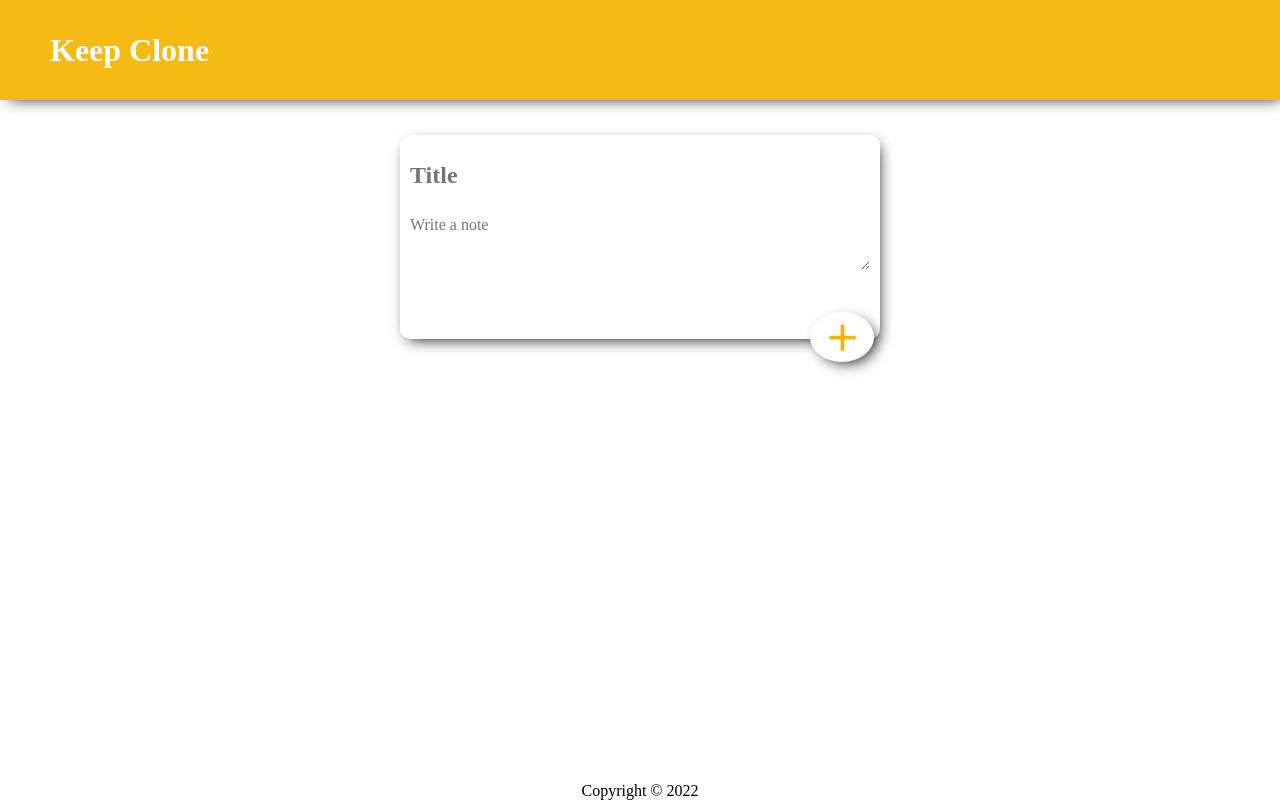
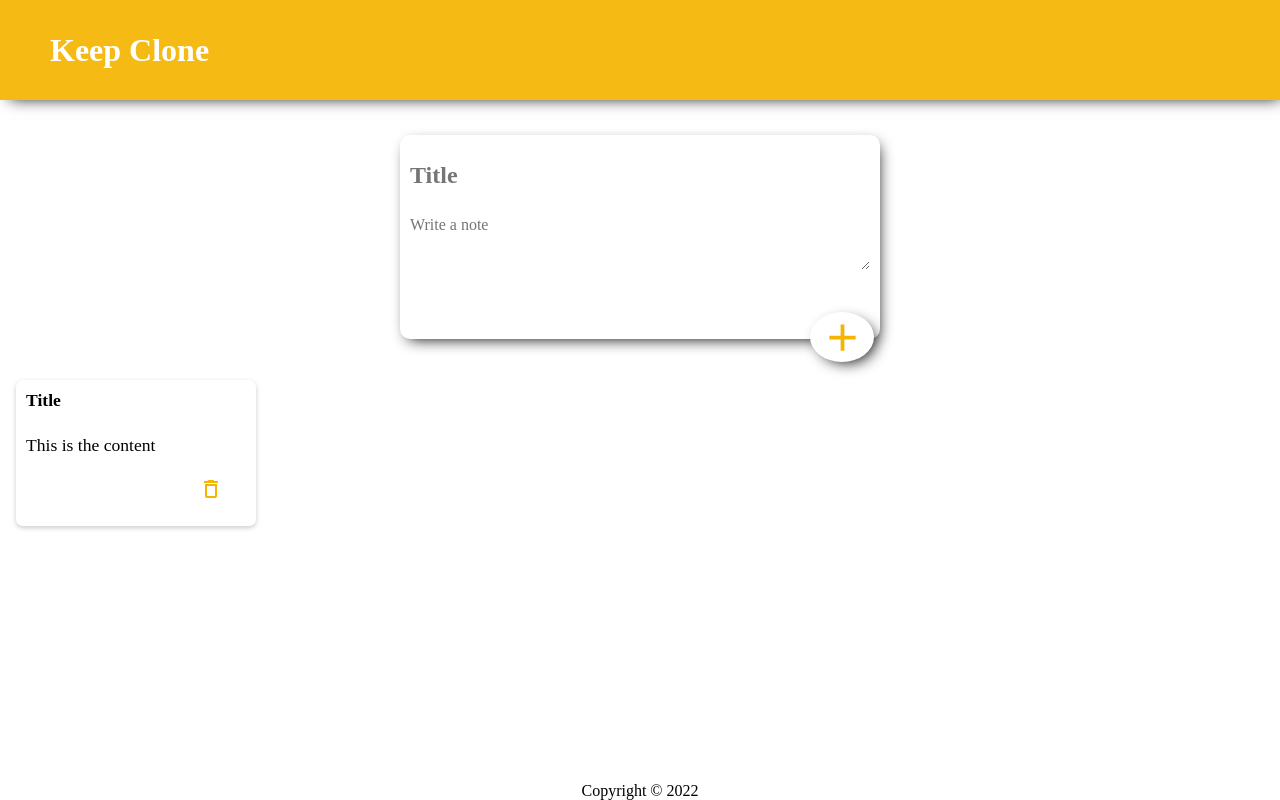
Before and after one commit to anuragyadav20062002/Google-Keep-Clone-React, a React (Create React App) app: page / in a window 1280 px wide. Built offline with nearby package versions, Linux system fonts and the light colour scheme.

Commit message:
updated note.jsx

```diff
--- a/src/Components/Note.jsx
+++ b/src/Components/Note.jsx
@@ -1,9 +1,17 @@
 import React from "react"
+import DeleteOutlineIcon from "@mui/icons-material/DeleteOutline"
 
 const Note = () => {
   return (
     <>
-      <div></div>
+      <div className="note">
+        <h1>Title</h1>
+        <br />
+        <p>This is the content</p>
+        <button className="btn">
+          <DeleteOutlineIcon className="deleteIcon" />
+        </button>
+      </div>
     </>
   )
 }
```
